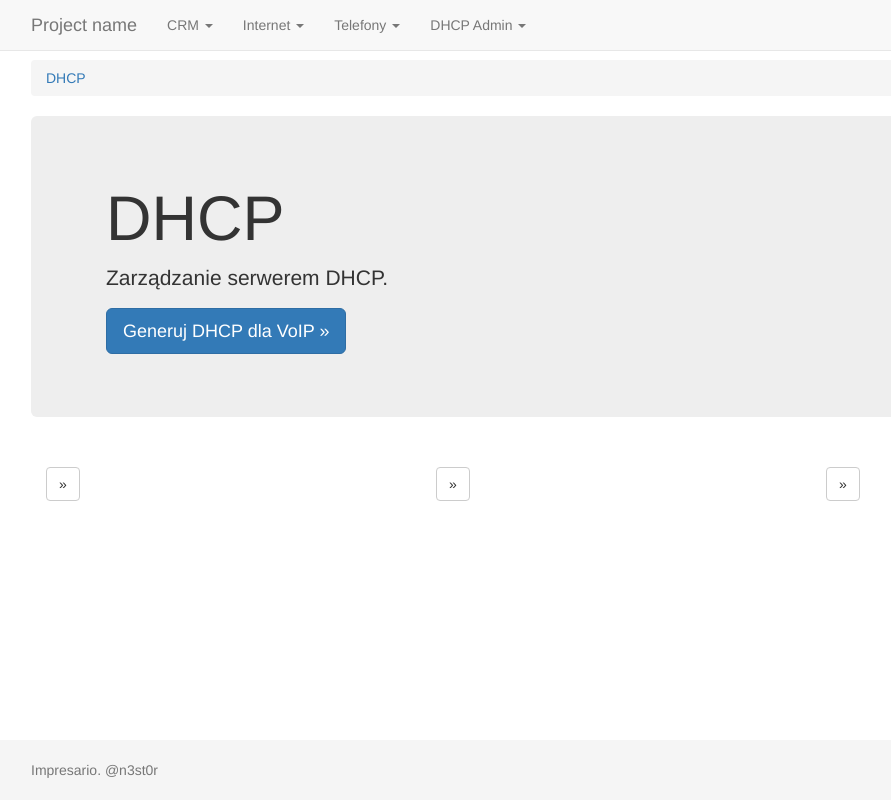
After one commit to n3st0r/impresario, a Django app: page /voip/dhcp/ in a window 1280 px wide. The commit adds this page. Shown: the whole page, without its empty margins (39-930 px from the left). Run offline with Django 3.2, Linux system fonts and the light colour scheme; some libraries are stand-ins or nearby versions.

Commit message:
Generowanie DHCP

```diff
--- a/crm/urls.py
+++ b/crm/urls.py
@@ -22,6 +22,7 @@ urlpatterns = [
     url(r'^impresario/', include('impresario.urls', namespace='impresario')),
     url(r'^voip/device/', include('voiper.urls.devices', namespace='voiper')),
     url(r'^voip/number/', include('voiper.urls.numbers', namespace='voip_numbers')),
+    url(r'^voip/dhcp/', include('voiper.urls.dhcp', namespace='voip_dhcp')),
 ]
 
 if settings.DEBUG:
--- /dev/null
+++ b/impresario/templates/dhcp/view.html
@@ -0,0 +1,39 @@
+{% extends "base.html" %}
+
+{% block title %}{{ block.super }} - Impresario{% endblock %}
+
+{% block content %}
+<ol class="breadcrumb">
+    <li><a href="#">DHCP</a></li>
+</ol>
+
+<!-- Main jumbotron for a primary marketing message or call to action -->
+<div class="jumbotron">
+    <div class="container">
+        <h1>DHCP</h1>
+        <p>Zarządzanie serwerem DHCP.</p>
+        <p><a class="btn btn-primary btn-lg" href="#" role="button">Generuj DHCP dla VoIP &raquo;</a></p>
+    </div>
+</div>
+
+<div class="container">
+    <!-- Example row of columns -->
+    <div class="row">
+        <div class="col-md-4">
+            <h2></h2>
+            <p> </p>
+            <p><a class="btn btn-default" href="#" role="button"> &raquo;</a></p>
+        </div>
+        <div class="col-md-4">
+            <h2></h2>
+            <p></p>
+            <p><a class="btn btn-default" href="#" role="button"> &raquo;</a></p>
+        </div>
+        <div class="col-md-4">
+            <h2></h2>
+            <p></p>
+            <p><a class="btn btn-default" href="#" role="button"> &raquo;</a></p>
+        </div>
+    </div>
+</div>
+{% endblock %}
--- a/impresario/templates/menu.html
+++ b/impresario/templates/menu.html
@@ -61,7 +61,18 @@
                         <li><a href="/voip/device/">Lista kontraktów</a></li>
                     </ul>
                 </li>
-                <!--<li class="active"><a href="#">Home</a></li>-->
+
+<!-- Menu DHCP ================================================== -->
+                <li class="dropdown">
+                    <a href="#" class="dropdown-toggle" data-toggle="dropdown" role="button" aria-haspopup="true"
+                       aria-expanded="false">DHCP Admin <span class="caret"></span></a>
+                    <ul class="dropdown-menu">
+                        <li class="dropdown-header">Konfiguracja DHCP</li>
+                        <li><a href="/voip/dhcp/">DHCP VoIP</a></li>
+
+                    </ul>
+                </li>
+
             </ul>
         </div><!--/.nav-collapse -->
     </div>
--- a/voiper/urls/__init__.py
+++ b/voiper/urls/__init__.py
@@ -1 +1 @@
-from voiper.urls import devices
+from voiper.urls import devices, dhcp
--- /dev/null
+++ b/voiper/views/dhcp.py
@@ -0,0 +1,6 @@
+# -*- coding: UTF-8 -*-
+from django.views.generic import TemplateView
+
+
+class DhcpView(TemplateView):
+    template_name = 'dhcp/view.html'
```
Also changed, not shown: voiper/services/dhcp.py (added, +21 -0 lines), voiper/urls/dhcp.py (added, +12 -0 lines).
